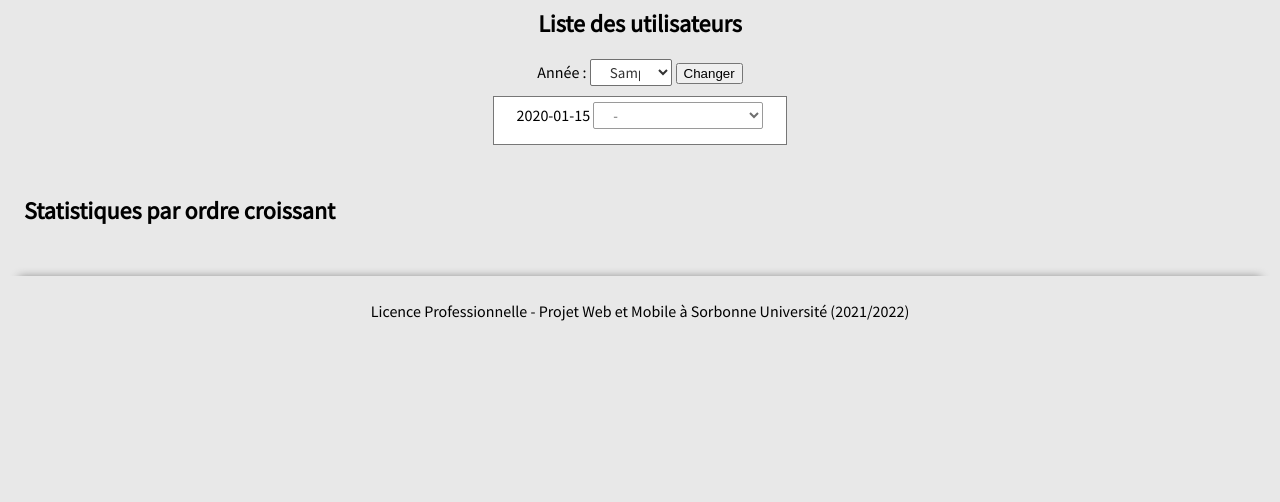
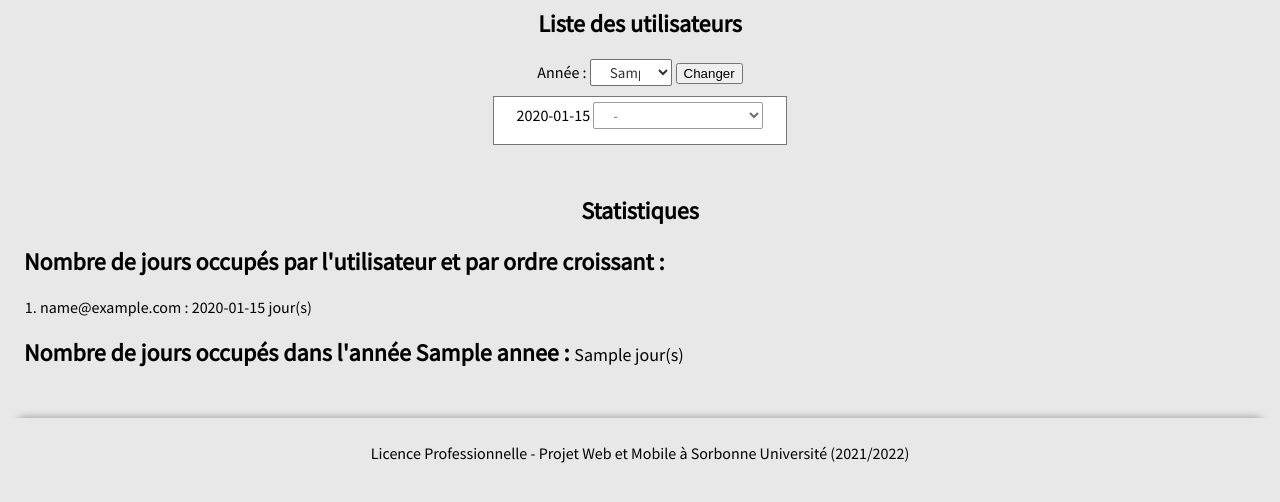
Before and after one commit to COBOLyte/LP-PWEB---Planning-des-corvees-d-epluchage, a PHP site: template View/planning/calendrier.php in a window 1280 px wide. Shown: the part 253-755 px from the top of the page. Run offline with PHP 8.4, Linux system fonts and the light colour scheme; the visitor is signed in with stand-in values (Sample User, id 1); the template is opened without the code that fills it: most values are stand-ins (such as "Sample title", 1, 10 or a date in 2020); data that the repository does not hold is empty; some web fonts are replaced.

Commit message:
Made Stats MongoDB queries

```diff
--- a/Controller/PlanningController.php
+++ b/Controller/PlanningController.php
@@ -16,8 +16,10 @@ class PlanningController {
         $dates = $this->getCalendar($annee);
         $anneesOptions = [2021, 2022, 2023, 2024, 2025];
         $users = $this->userManager->findAll();
-        //$agendas = $this->userManager->getEachAgendaLengthInAscOrder();
-        //var_dump($agendas);
+        $agendasInAscOrder = $this->userManager->getAgendaSizeInAscOrder();
+        $datesNbByYearInDescOrder = $this->userManager->getDatesNbByYear($annee);
+        $cptAnnee = 0;
+        foreach ($datesNbByYearInDescOrder as $date) if ($date->dateBool) $cptAnnee++;
         $page = "planning/calendrier";
         require_once("./View/main.php");
     }
--- a/View/Asset/style/style.css
+++ b/View/Asset/style/style.css
@@ -31,3 +31,8 @@ form {
 .stats {
     margin-left: 1em;
 }
+
+.stats-normal {
+    font-weight: initial;
+    font-size: large;
+}
--- a/View/planning/calendrier.php
+++ b/View/planning/calendrier.php
@@ -76,9 +76,11 @@
         <?php endif; ?>
     </form>
 
-    <h2 class="stats">Statistiques par ordre croissant</h2>
-<!--     <ol>
-        <?php foreach ($agendas as $entry) : ?>
-        <li><?php echo($entry->firstName . ": " . count($entry->agenda)); ?></li>
+    <h2 class="center">Statistiques</h2>
+    <h2 class="stats">Nombre de jours occupés par l'utilisateur et par ordre croissant :</h2>
+    <ol>
+        <?php foreach ($agendasInAscOrder as $entry) : ?>
+        <li><?php echo($entry->email . " : " . $entry->datesNb . " jour(s)"); ?></li>
         <?php endforeach; ?>
-    </ol> -->
+    </ol>
+    <h2 class="stats">Nombre de jours occupés dans l'année <?php echo($annee); ?> : <span class="stats-normal"><?php echo($cptAnnee); ?> jour(s)</span></h2>
```
Also changed, not shown: Model/user/UserManager.php (+25 -13 lines).
